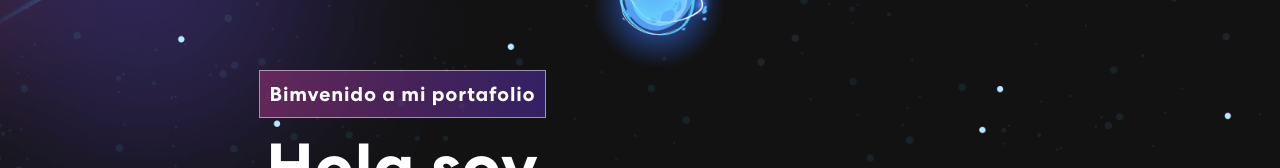
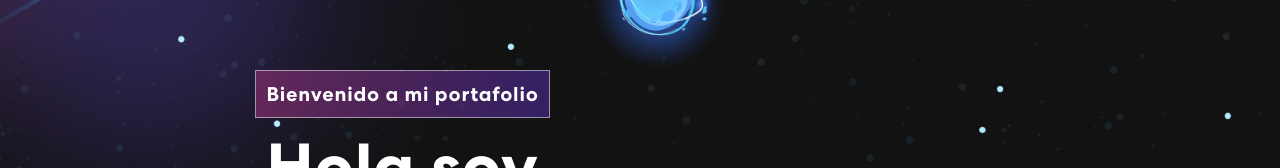
Before and after one commit to 22-00/Front-Portafolio, a React (Create React App) app: page / in a window 1280 px wide. Shown: the part 190-358 px from the top of the page. Built offline with nearby package versions, Linux system fonts and the light colour scheme.

Commit message:
arreglo de ortografia

```diff
--- a/src/components/Banner.jsx
+++ b/src/components/Banner.jsx
@@ -67,7 +67,7 @@ export const Banner =() => {
                         <TrackVisibility>
                         {({isVisible}) =>
                         <div className={isVisible ? "animate__animated animate__bounce" : ""}>
-                        <span className="tagline">Bimvenido a mi portafolio</span>
+                        <span className="tagline">Bienvenido a mi portafolio</span>
                         <h1 className={windowWidth > 700 ? "" : "custom-mobile"}>{`Hola soy desarrollador `}<br/><span className="wrap">{text}</span></h1>
                         <p>Soy una persona apasionada y dedicada a la programación, con una actitud activa hacia mi trabajo. Estoy constantemente actualizando y expandiendo mis habilidades para estar al tanto de las últimas tendencias en el mundo de la tecnología. En pocas palabras, mi objetivo es crecer profesionalmente.</p>
                         </div>}
```
